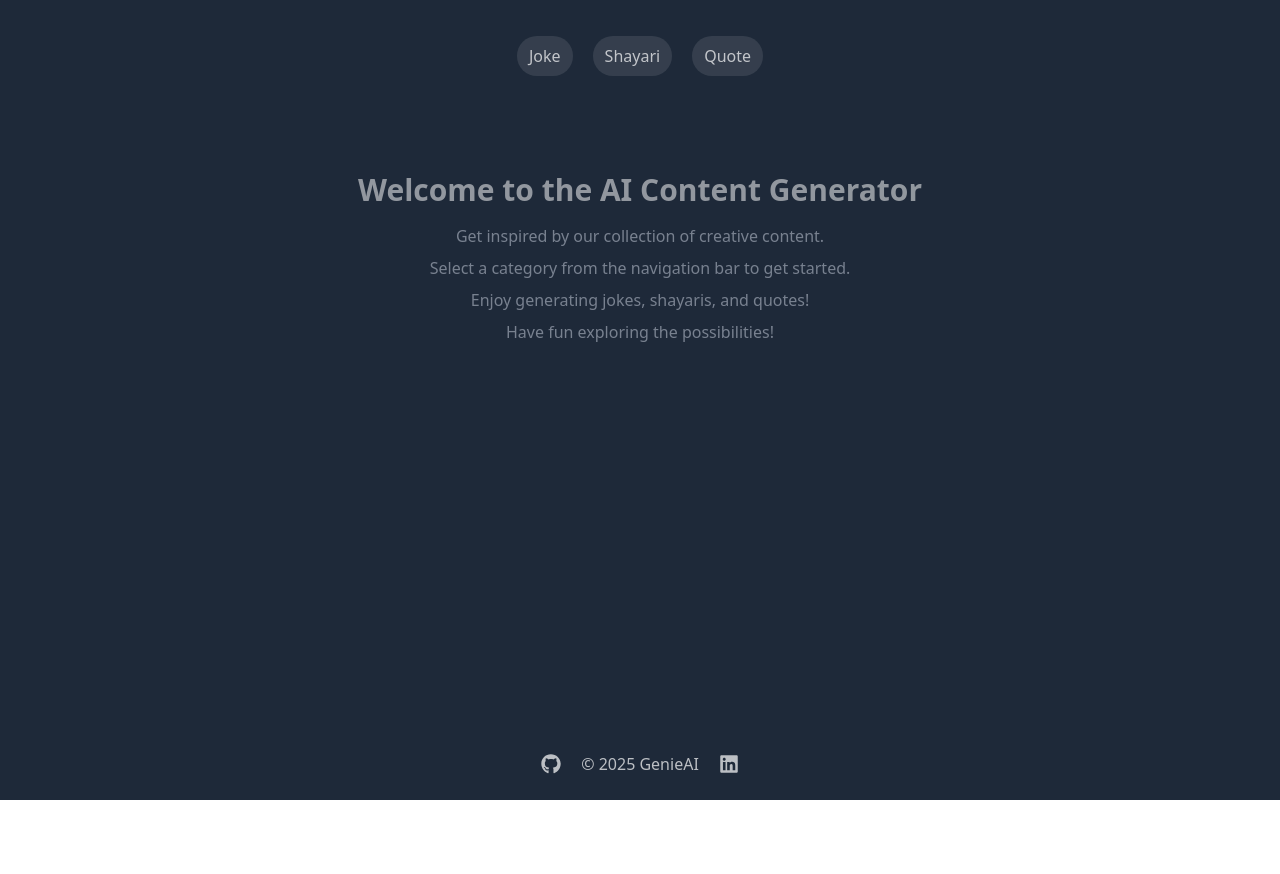
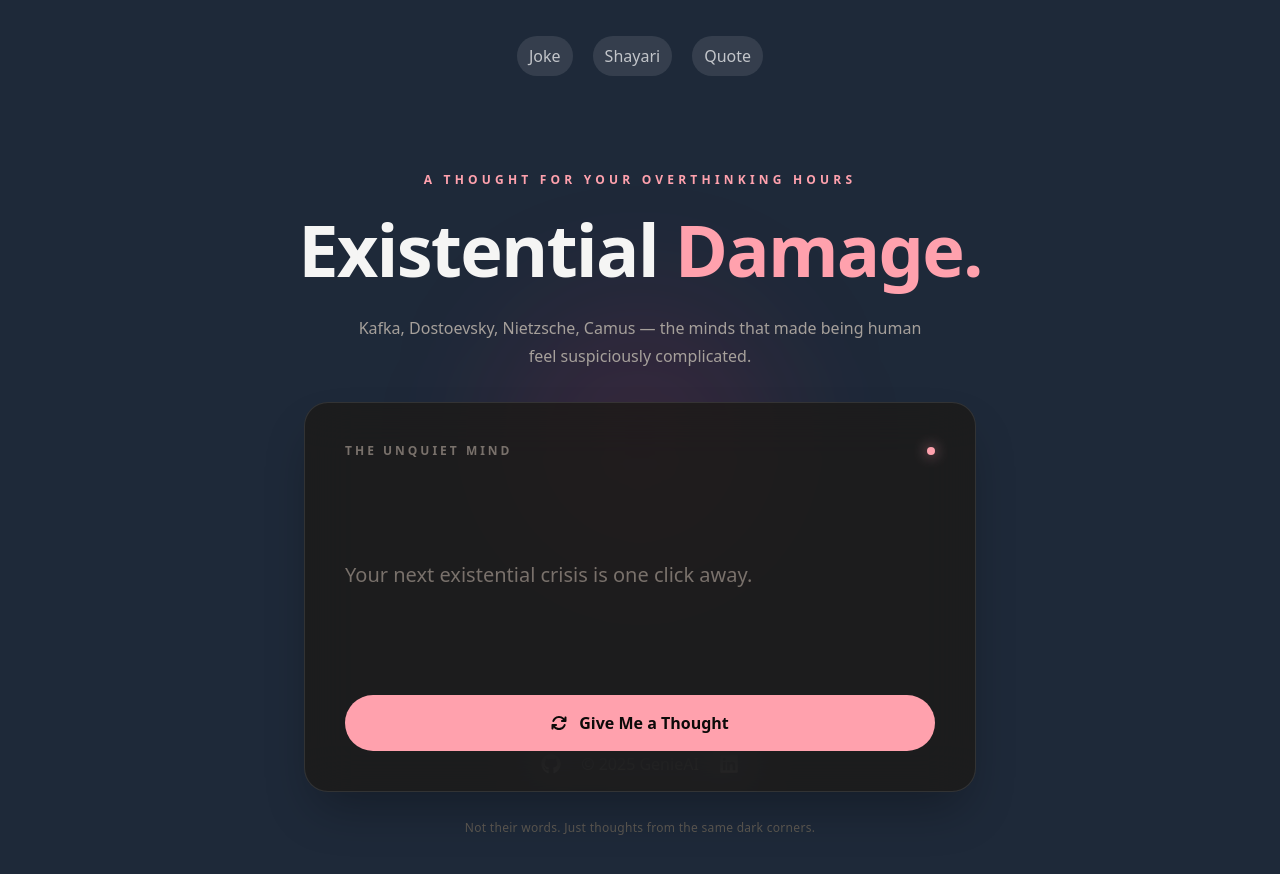
Before and after one commit to saanisayyad/shayari-joke-quote-ai, a React (Vite) app in the folder frontend/: page / in a window 1280 px wide. Shown: the top 874 px of the page. Before the commit the page ends 800 px from the top, so only its background shows below. Built offline with nearby package versions, Linux system fonts and the light colour scheme.

Commit message:
Build single existential thought generator page

```diff
--- a/frontend/src/components/Home.jsx
+++ b/frontend/src/components/Home.jsx
@@ -1,14 +1,116 @@
+import { useState } from "react";
+import axios from "axios";
+import { FaRegCopy, FaArrowsRotate } from "react-icons/fa6";
 
 const Home = () => {
+  const [thought, setThought] = useState("");
+  const [thinker, setThinker] = useState("");
+  const [loading, setLoading] = useState(false);
+  const [error, setError] = useState("");
+  const [copied, setCopied] = useState(false);
+
+  const generateThought = async () => {
+    try {
+      setLoading(true);
+      setError("");
+      setCopied(false);
+      const response = await axios.post(`${import.meta.env.VITE_API_URL}/api/thought`);
+      setThought(response.data.thought || "");
+      setThinker(response.data.thinker || "The Unquiet Mind");
+    } catch (err) {
+      console.error("Thought generation failed:", err);
+      setError(err.response?.data?.error || "The universe is ignoring us. Check your connection and try again.");
+    } finally {
+      setLoading(false);
+    }
+  };
+
+  const copyThought = async () => {
+    if (!thought) return;
+    try {
+      await navigator.clipboard.writeText(thought);
+      setCopied(true);
+      setTimeout(() => setCopied(false), 1800);
+    } catch (err) {
+      console.error("Could not copy thought:", err);
+      setError("Clipboard access failed. Try selecting the text and copying it manually.");
+    }
+  };
+
   return (
-    <div className='m-20 animate-pulse'>
-      <h1 className="text-3xl md:w-4xl font-bold text-white/70 text-center">Welcome to the AI Content Generator</h1>
-      <p className="text-gray-400 mt-4 text-center">Get inspired by our collection of creative content.</p>
-        <p className="text-gray-400 mt-2 text-center">Select a category from the navigation bar to get started.</p>
-        <p className="text-gray-400 mt-2 text-center">Enjoy generating jokes, shayaris, and quotes!</p>
-        <p className="text-gray-400 mt-2 text-center">Have fun exploring the possibilities!</p>
-    </div>
-  )
-}
+    <main className="relative flex w-full flex-1 flex-col items-center justify-center px-5 py-14 md:py-20">
+      <div className="pointer-events-none absolute left-1/2 top-1/4 h-72 w-72 -translate-x-1/2 rounded-full bg-rose-500/10 blur-3xl" />
 
-export default Home
+      <div className="relative z-10 mb-8 text-center">
+        <p className="mb-4 text-xs font-semibold uppercase tracking-[0.35em] text-rose-300">
+          A thought for your overthinking hours
+        </p>
+        <h1 className="max-w-4xl text-4xl font-black leading-tight tracking-tight text-stone-100 sm:text-6xl md:text-7xl">
+          Existential <span className="text-rose-300">Damage.</span>
+        </h1>
+        <p className="mx-auto mt-5 max-w-xl text-sm leading-7 text-stone-400 sm:text-base">
+          Kafka, Dostoevsky, Nietzsche, Camus — the minds that made being human feel suspiciously complicated.
+        </p>
+      </div>
+
+      <section className="relative z-10 w-full max-w-2xl rounded-3xl border border-white/10 bg-stone-900/80 p-6 shadow-2xl shadow-black/30 backdrop-blur-xl sm:p-10">
+        <div className="mb-7 flex items-center justify-between">
+          <span className="text-xs font-semibold uppercase tracking-[0.25em] text-stone-500">
+            The unquiet mind
+          </span>
+          <span className="h-2 w-2 rounded-full bg-rose-300 shadow-[0_0_14px_rgba(253,164,175,0.8)]" />
+        </div>
+
+        <div className="flex min-h-44 flex-col justify-center">
+          {thought ? (
+            <>
+              <p className="whitespace-pre-wrap text-xl leading-relaxed text-stone-100 sm:text-2xl">
+                {thought}
+              </p>
+              <p className="mt-6 text-sm text-rose-300">
+                Inspired by the themes of <span className="font-semibold">{thinker}</span>
+              </p>
+              <p className="mt-2 text-xs text-stone-600">
+                An original AI-generated thought, not an authentic quotation.
+              </p>
+            </>
+          ) : (
+            <p className="text-lg leading-8 text-stone-500 sm:text-xl">
+              Your next existential crisis is one click away.
+            </p>
+          )}
+          {error && <p role="alert" className="mt-5 text-sm text-rose-300">{error}</p>}
+        </div>
+
+        <div className="mt-8 flex flex-col gap-3 sm:flex-row">
+          <button
+            type="button"
+            onClick={generateThought}
+            disabled={loading}
+            className="flex flex-1 items-center justify-center gap-3 rounded-full bg-rose-300 px-6 py-4 font-bold text-stone-950 transition hover:bg-rose-200 disabled:cursor-not-allowed disabled:opacity-60"
+          >
+            <FaArrowsRotate className={loading ? "animate-spin" : ""} />
+            {loading ? "Consulting the void..." : "Give Me a Thought"}
+          </button>
+          {thought && (
+            <button
+              type="button"
+              onClick={copyThought}
+              disabled={loading}
+              className="flex items-center justify-center gap-2 rounded-full border border-white/15 px-5 py-4 text-sm font-semibold text-stone-300 transition hover:bg-white/5 disabled:opacity-50"
+            >
+              <FaRegCopy />
+              {copied ? "Copied" : "Copy"}
+            </button>
+          )}
+        </div>
+      </section>
+
+      <p className="relative z-10 mt-7 text-center text-xs tracking-wide text-stone-600">
+        Not their words. Just thoughts from the same dark corners.
+      </p>
+    </main>
+  );
+};
+
+export default Home;
```
